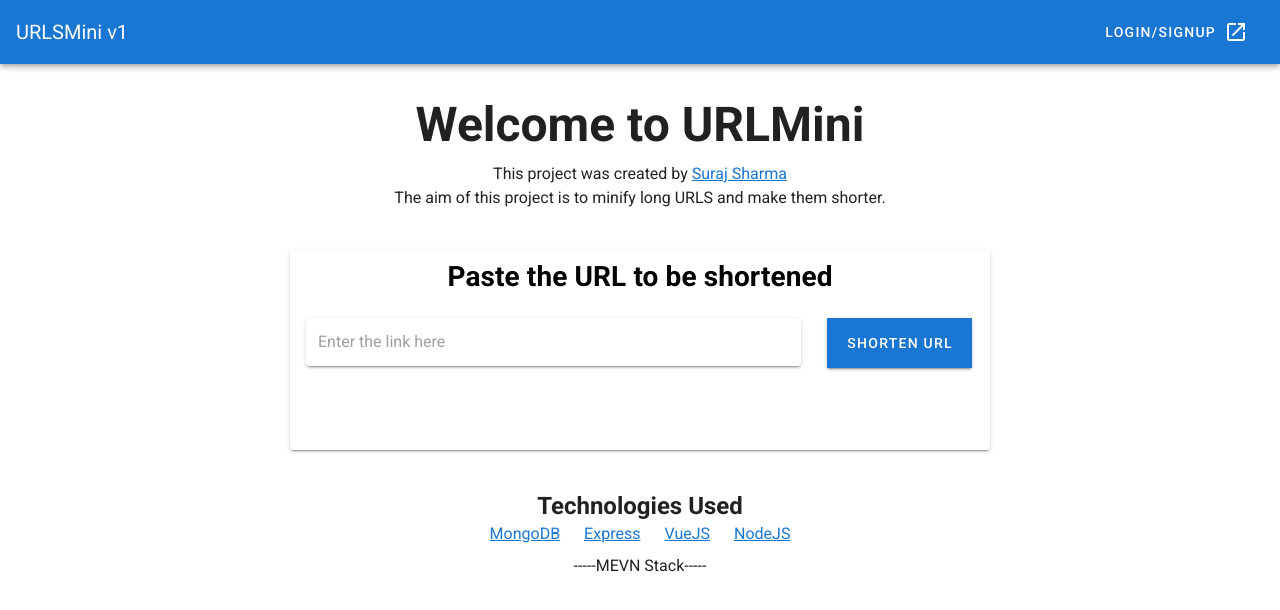
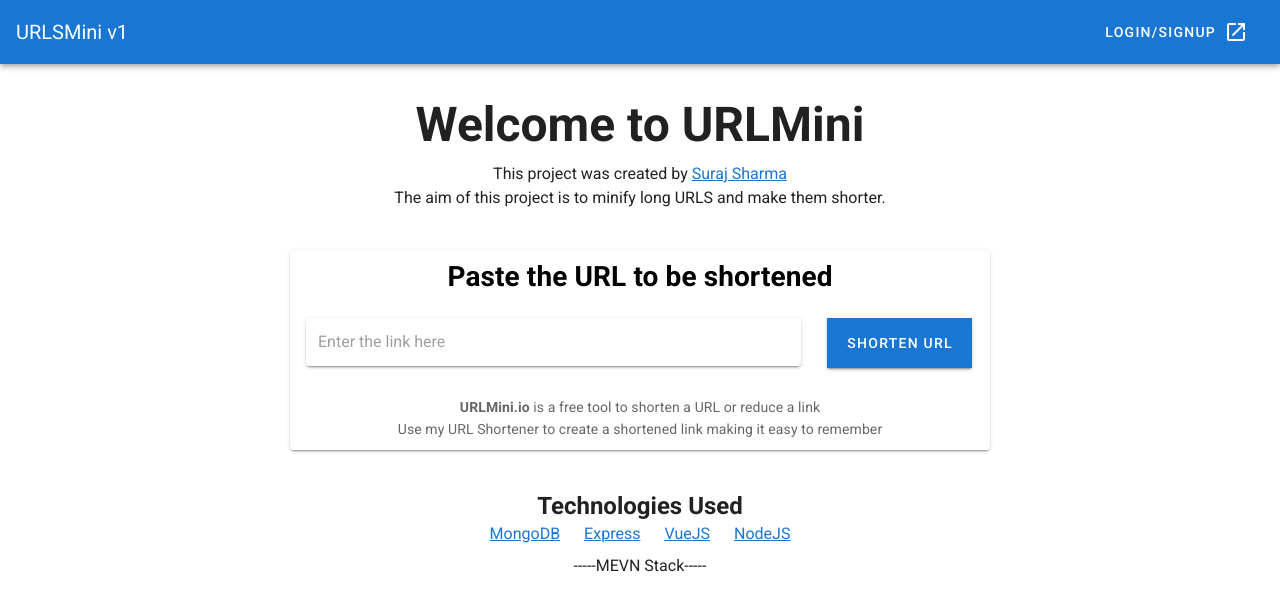
Before and after one commit to suraj200981/URLShortener--Full-Stack-MEVN-Project, a Vue app in the folder frontend/urlshortener/: page / in a window 1280 px wide. Shown: the top 610 px of the page. Built offline with nearby package versions, Linux system fonts and the light colour scheme.

Commit message:
minor changes to the frontend

```diff
--- a/frontend/urlshortener/src/components/home.vue
+++ b/frontend/urlshortener/src/components/home.vue
@@ -44,6 +44,10 @@
 >Shorten URL
 </v-btn>
   </v-col>
+</v-row>
+<p><b>URLMini.io</b> is a free tool to shorten a URL or reduce a link<br>
+Use my URL Shortener to create a shortened link making it easy to remember</p>
+<v-row>
 </v-row>
     </v-card-text>
 
```
